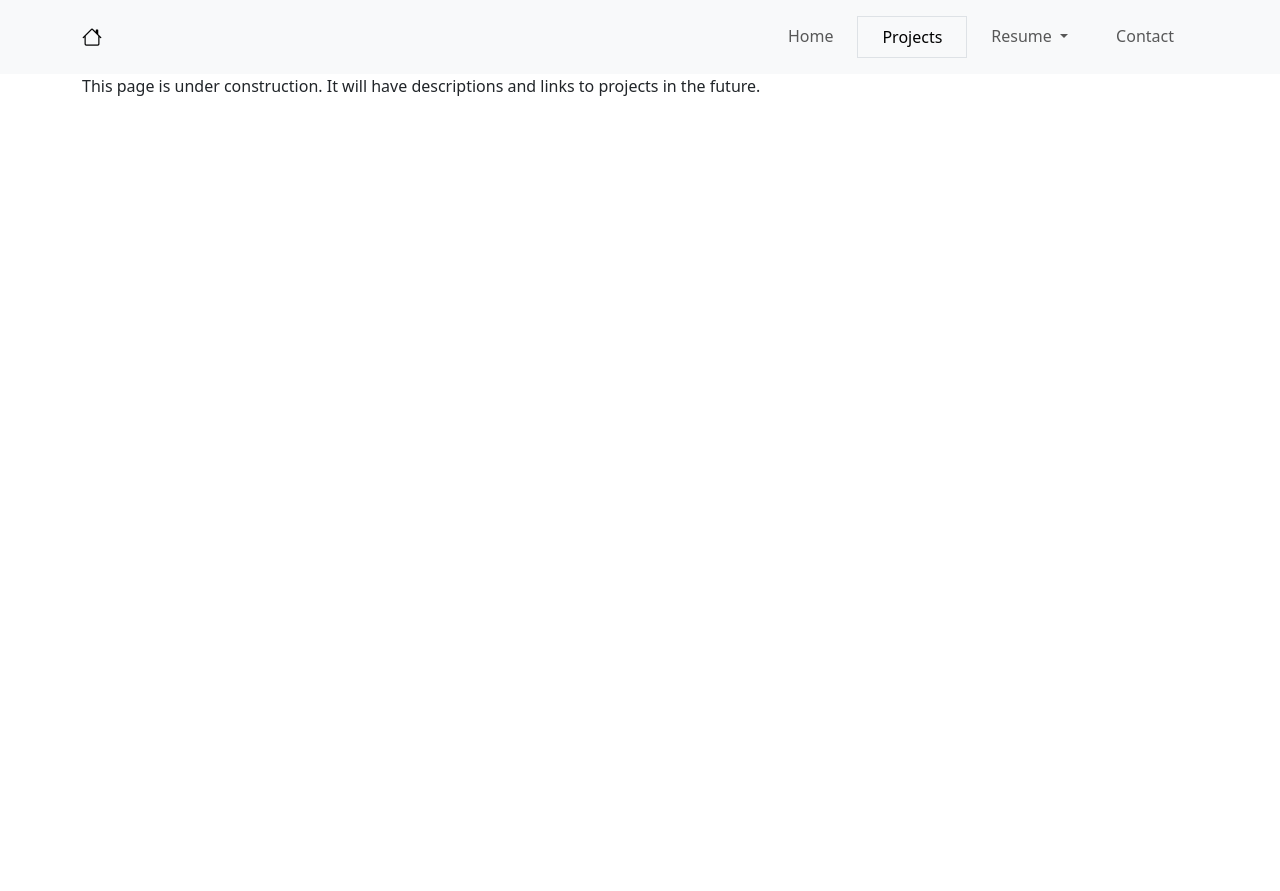
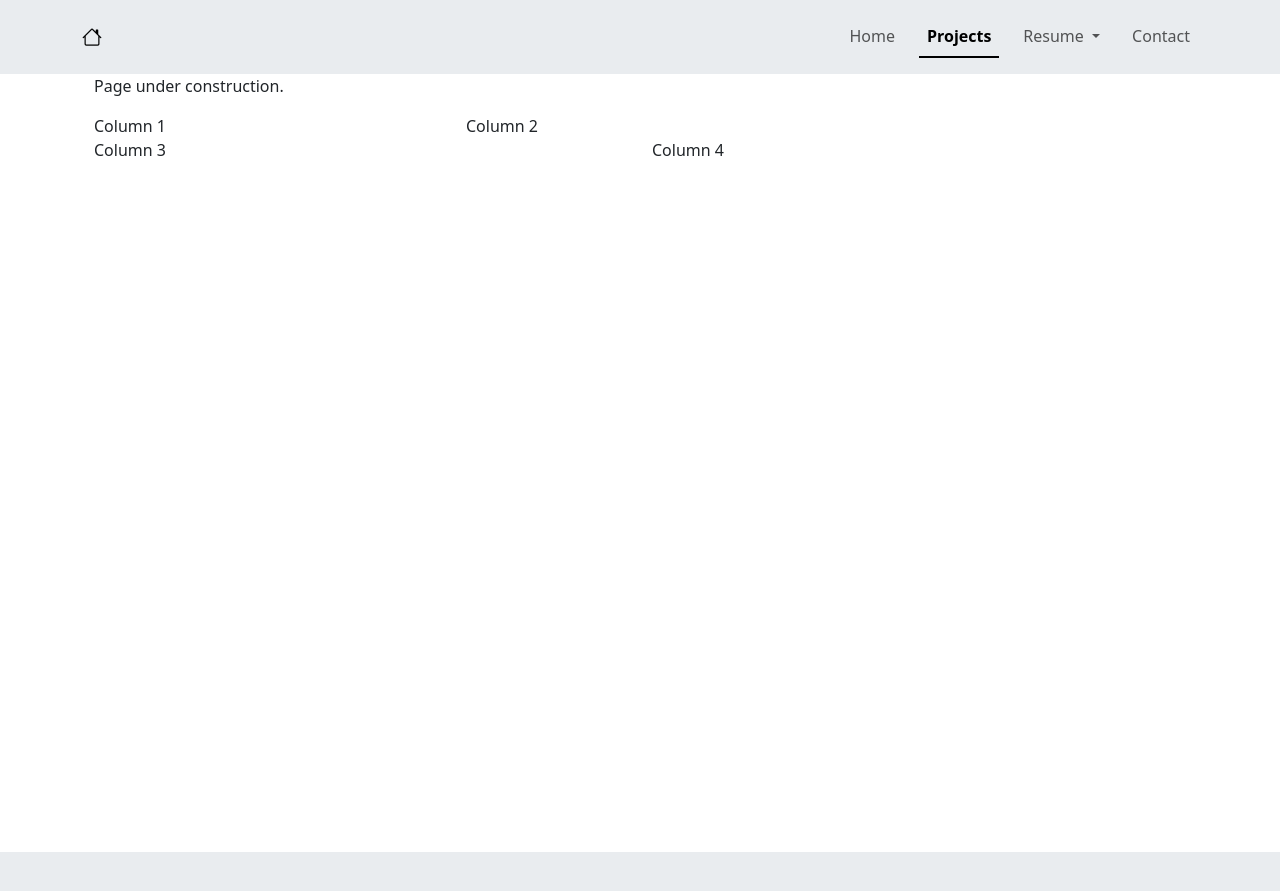
Before and after one commit to ilyanaanderson/ilyanaanderson.github.io, a Jekyll site: the page built from docs/projects.html, in a window 1280 px wide. Shown: the top 891 px of the page. Built offline with Jekyll 4.4.1, drawn with Linux system fonts in a browser that asks for light colours.

Commit message:
navbar color darker, footer added, items in navbar underlined

```diff
--- a/docs/_includes/footer.html
+++ b/docs/_includes/footer.html
@@ -0,0 +1,5 @@
+<footer class="footer mt-auto py-4" style="background-color: var(--bs-gray-200);">
+    <div class="container-sm">
+      <!-- Footer content goes here -->
+    </div>
+</footer>
--- a/docs/_includes/header.html
+++ b/docs/_includes/header.html
@@ -1,5 +1,5 @@
-<nav class="navbar navbar-expand-sm bg-light py-3">
-    <div class="container-md">
+<nav class="navbar navbar-expand-sm py-3" style="background-color: var(--bs-gray-200);">
+    <div class="container-sm">
         <a class="navbar-brand me-auto" href="/">
             <i class="bi bi-house"></i>
         </a>
@@ -9,14 +9,14 @@
         </button>
 
         <div class="collapse navbar-collapse {% if page.url != '/' %}show{% endif %}" id="navbarNav">
-            <ul class="navbar-nav ms-auto">
-                <li class="nav-item px-3 {% if page.url == '/' %}border{% endif %}">
+            <ul class="navbar-nav ms-auto nav-underline nav-fill">
+                <li class="nav-item">
                     <a class="nav-link {% if page.url == '/' %}active{% endif %}" href="/">Home</a>
                 </li>
-                <li class="nav-item px-3 {% if page.url == '/projects' %}border{% endif %}">
+                <li class="nav-item">
                     <a class="nav-link {% if page.url == '/projects' %}active{% endif %}" href="/projects">Projects</a>
                 </li>
-                <li class="nav-item dropdown px-3">
+                <li class="nav-item dropdown">
                     <button class="btn nav-link dropdown-toggle" type="button" id="navbarDropdownResume" data-bs-toggle="dropdown" aria-expanded="false">
                         Resume
                     </button>
@@ -24,7 +24,7 @@
                         <li><a class="dropdown-item" href="/resume.pdf">View PDF</a></li>
                     </ul>
                 </li>
-                <li class="nav-item px-3 {% if page.url == '/contact' %}border{% endif %}">
+                <li class="nav-item">
                     <a class="nav-link {% if page.url == '/contact' %}active{% endif %}" href="/contact">Contact</a>
                 </li>
             </ul>
--- a/docs/_layouts/base.html
+++ b/docs/_layouts/base.html
@@ -1,11 +1,11 @@
 <!doctype html>
 <html lang="en">
     {%- include head.html -%}
-    <body>
+    <body class="d-flex flex-column min-vh-100">
         {%- include header.html -%}
 
-        <main aria-label="Content">
-            <div class="container">
+        <main aria-label="Content" class="flex-grow-1">
+            <div class="container-sm">
               {{ content }}
             </div>
         </main>
--- a/docs/projects.html
+++ b/docs/projects.html
@@ -4,4 +4,14 @@ title_id: projects
 permalink: /projects
 ---
 
-<p>This page is under construction. It will have descriptions and links to projects in the future.</p>
+<div class="container-sm">
+    <p>Page under construction.</p>
+    <div class="row">
+        <div class="col-sm-4">Column 1</div>
+        <div class="col-sm-8">Column 2</div>
+    </div>
+    <div class="row">
+        <div class="col-lg-6">Column 3</div>
+        <div class="col-lg-6">Column 4</div>
+    </div>
+</div>
```
